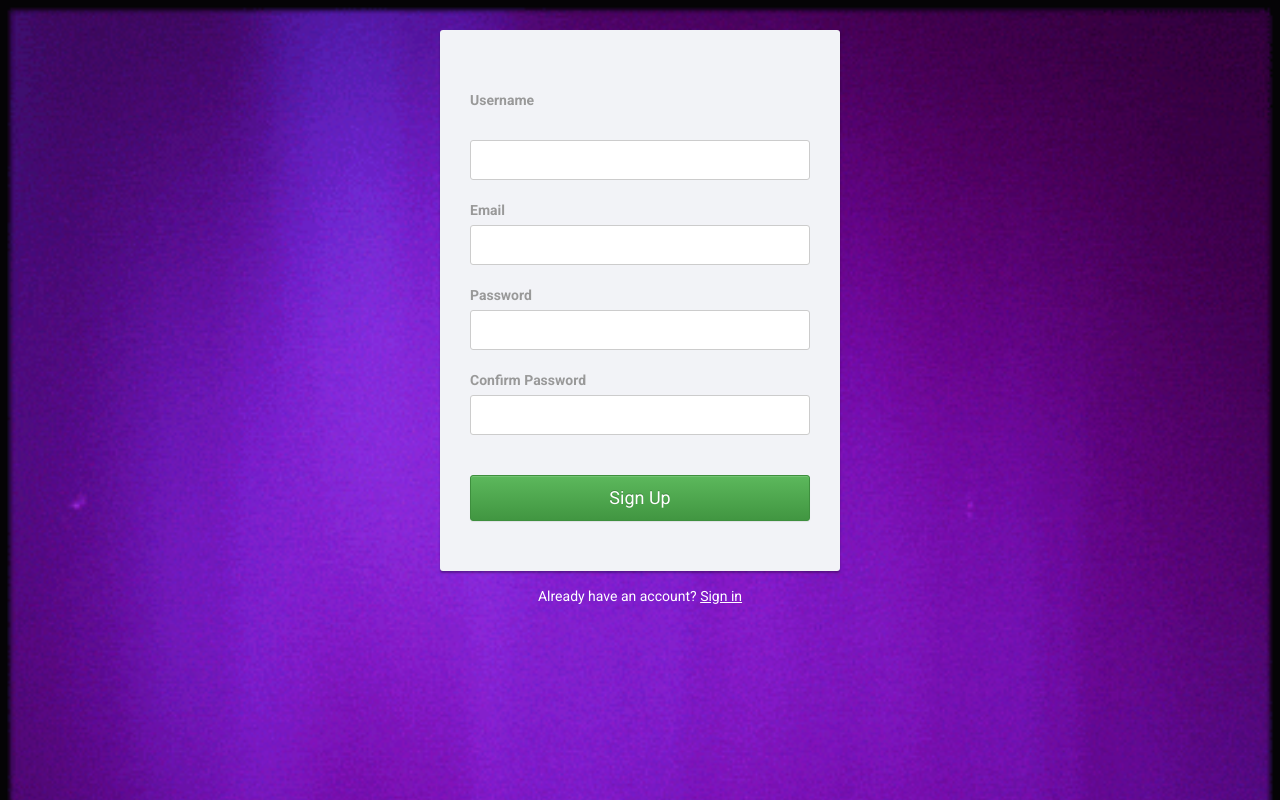
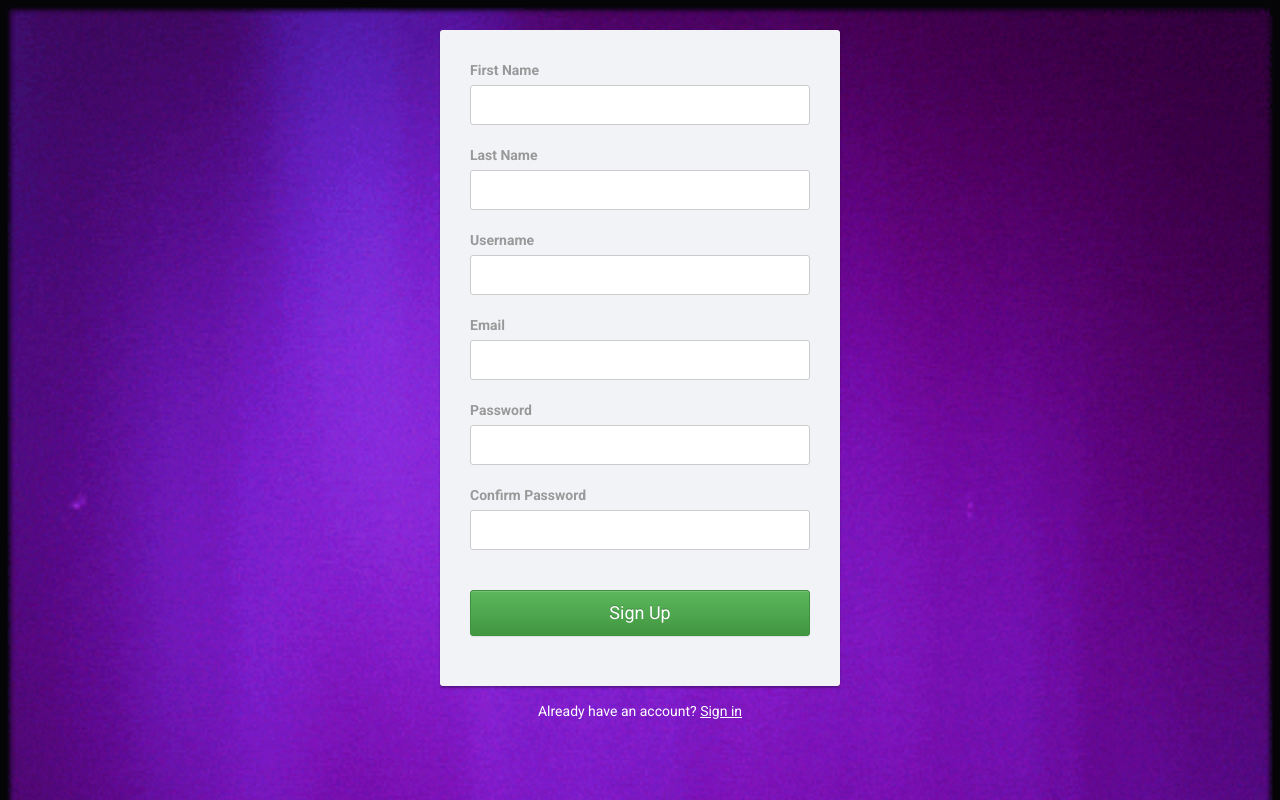
Before and after one commit to vedant-jad99/Midas-Task2, a Flask app: page /registration in a window 1280 px wide. Run offline with Flask 2, Linux system fonts and the light colour scheme; some libraries are stand-ins or nearby versions.

Commit message:
Added first and last name inputs to registration form and made some css changes to all html files

```diff
--- a/templates/email-login.html
+++ b/templates/email-login.html
@@ -22,7 +22,7 @@
             {{ form.hidden_tag() }}
             <fieldset class="form-group">
                 <div class="form-group">
-                    {{ form.email.label(class="signup-form form") }}
+                    {{ form.email.label(class="form-control-label") }}
                     {% if form.email.errors %}
                         {{ form.email(class="form-control form-control-lg") }}
 
--- a/templates/registration.html
+++ b/templates/registration.html
@@ -22,7 +22,35 @@
             {{ form.hidden_tag() }}
             <fieldset class="form-group">
                 <div class="form-group">
-                    {{ form.username.label(class="signup-form form") }}
+                    {{ form.first_name.label(class="form-control-label") }}
+                    {% if form.first_name.errors %}
+                        {{ form.first_name(class="form-control form-control-lg") }}
+
+                        <div>
+                            {% for error in form.first_name.errors %}
+                                <span class="warning">{{ error }}</span>
+                            {% endfor %}
+                        </div>
+                    {% else %}
+                        {{ form.first_name(class="form-control form-control-lg") }}
+                    {% endif %}
+                </div>
+                <div class="form-group">
+                    {{ form.last_name.label(class="form-control-label") }}
+                    {% if form.last_name.errors %}
+                        {{ form.last_name(class="form-control form-control-lg") }}
+
+                        <div>
+                            {% for error in form.last_name.errors %}
+                                <span class="warning">{{ error }}</span>
+                            {% endfor %}
+                        </div>
+                    {% else %}
+                        {{ form.last_name(class="form-control form-control-lg") }}
+                    {% endif %}
+                </div>
+                <div class="form-group">
+                    {{ form.username.label(class="form-control-label") }}
                     {% if form.username.errors %}
                         {{ form.username(class="form-control form-control-lg") }}
 
--- a/templates/username-login.html
+++ b/templates/username-login.html
@@ -22,7 +22,7 @@
             {{ form.hidden_tag() }}
             <fieldset class="form-group">
                 <div class="form-group">
-                    {{ form.username.label(class="signup-form form") }}
+                    {{ form.username.label(class="form-control-label") }}
                     {% if form.username.errors %}
                         {{ form.username(class="form-control form-control-lg") }}
 
```
